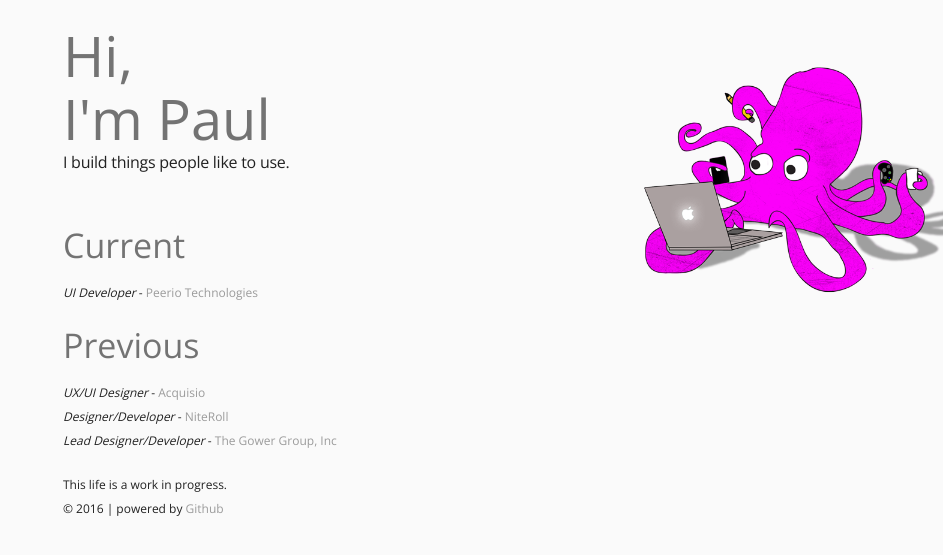
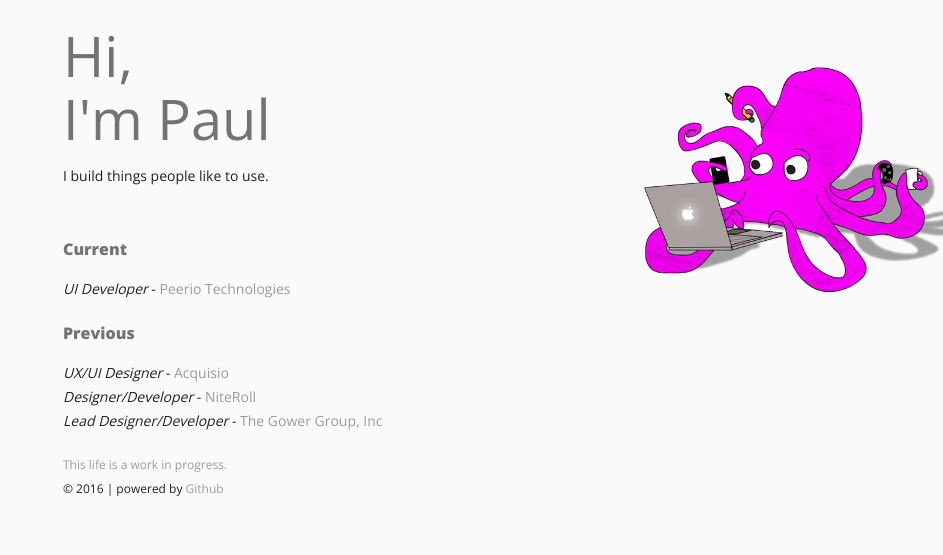
Before and after one commit to paulrdukes/paulrdukes.github.io, a Jekyll site: the page index.html, which Jekyll copies as it is, in a window 1280 px wide. Shown: the top 555 px of the page, without its empty margins (337-1280 px from the left). Built offline with Jekyll 4.4.1, drawn with Linux system fonts in a browser that asks for light colours; some web fonts are replaced.

Commit message:
style updates

```diff
--- a/css/styles.css
+++ b/css/styles.css
@@ -1,4 +1,4 @@
-@import url(//fonts.googleapis.com/css?family=Open+Sans:300,400,800);
+@import url(http://fonts.googleapis.com/css?family=Open+Sans:300,400,800);
 @import url(http://weloveiconfonts.com/api/?family=entypo);
 /* line 7, ../_sass/styles.sass */
 .visuallyhidden {
@@ -56,52 +56,58 @@ h2 {
   line-height: 40px;
 }
 
+/* line 55, ../_sass/styles.sass */
+.subhead {
+  font-size: 16px;
+  color: rgba(0, 0, 0, 0.54);
+  line-height: 24px;
+  font-weight: 600;
+}
+
+/* line 61, ../_sass/styles.sass */
+.caption {
+  font-size: 12px;
+  color: rgba(0, 0, 0, 0.38);
+}
+
 /* entypo */
-/* line 56, ../_sass/styles.sass */
+/* line 66, ../_sass/styles.sass */
 [class*="entypo-"]:before {
   font-family: "entypo", sans-serif;
 }
 
-/* line 60, ../_sass/styles.sass */
+/* line 70, ../_sass/styles.sass */
 .social-media {
   margin: 0;
   padding: 0;
   font-size: 24px;
   display: inline-block;
 }
-/* line 66, ../_sass/styles.sass */
+/* line 76, ../_sass/styles.sass */
 .social-media li {
   display: inline-block;
   margin: 8px;
   margin-bottom: 20px;
 }
 
-/* line 71, ../_sass/styles.sass */
+/* line 81, ../_sass/styles.sass */
 ul {
   list-style: none;
   text-align: right;
 }
 
-/* line 75, ../_sass/styles.sass */
+/* line 85, ../_sass/styles.sass */
 about {
   flex: 1;
 }
-/* line 78, ../_sass/styles.sass */
+/* line 88, ../_sass/styles.sass */
 about ul {
   text-align: left;
   margin: 0;
   padding: 16px 16px 20px 0;
-  font-size: 12px;
-}
-/* line 84, ../_sass/styles.sass */
-about p {
-  font-size: 16px;
-  font-weight: 300;
-  letter-spacing: -0.016em;
-  margin-top: 0;
 }
 
-/* line 90, ../_sass/styles.sass */
+/* line 94, ../_sass/styles.sass */
 .multitaskopus {
   background: url("../imgs/multitaskopus.png") no-repeat;
   background-size: 100%;
@@ -112,13 +118,13 @@ about p {
   right: 0;
 }
 
-/* line 100, ../_sass/styles.sass */
+/* line 104, ../_sass/styles.sass */
 a {
   color: rgba(0, 0, 0, 0.38);
   transition: 200ms ease;
   text-decoration: none;
 }
-/* line 105, ../_sass/styles.sass */
+/* line 109, ../_sass/styles.sass */
 a:hover {
   color: rgba(0, 0, 0, 0.54);
 }
--- a/css/variables.css
+++ b/css/variables.css
@@ -1,2 +1,2 @@
-@import url(//fonts.googleapis.com/css?family=Open+Sans:300,400,800);
+@import url(http://fonts.googleapis.com/css?family=Open+Sans:300,400,800);
 @import url(http://weloveiconfonts.com/api/?family=entypo);
--- a/index.html
+++ b/index.html
@@ -49,14 +49,14 @@
           <!-- <li><a href="mailto:paul.r.dukes@gmail.com" class="large-icon entypo-mail" data-icon="e-mail" target="_blank"><span class="visuallyhidden ">E-mail<span></span></span></a></li> -->
         </ul>
 
-        <h2>Current</h2>
+        <div class="subhead">Current</div>
         <ul>
           <li>
             <em>UI Developer</em> - <a href="https://peerio.com/" target="_blank">Peerio Technologies</a>
           </li>
         </ul>
 
-        <h2>Previous</h2>
+        <div class="subhead">Previous</div>
         <ul>
           <li>
             <em>UX/UI Designer</em> - <a href="http://www.acquisio.com" target="_blank">Acquisio</a>
@@ -68,7 +68,7 @@
             <em>Lead Designer/Developer</em> - <a href="http://www.stephengower.com" target="_blank">The Gower Group, Inc</a>
           </li>
         </ul></about>
-      <footer>This life is a work in progress. <br>&copy; 2016 | powered by <a href="http://pages.github.com" target="_blank">Github</a></footer>
+      <footer><span class="caption">This life is a work in progress.</span> <br>&copy; 2016 | powered by <a href="http://pages.github.com" target="_blank">Github</a></footer>
     </section>
     <div class="multitaskopus"></div>
   </div>
```
Also changed, not shown: _sass/styles.sass (+10 -6 lines), _sass/variables.sass (+4 -4 lines).
